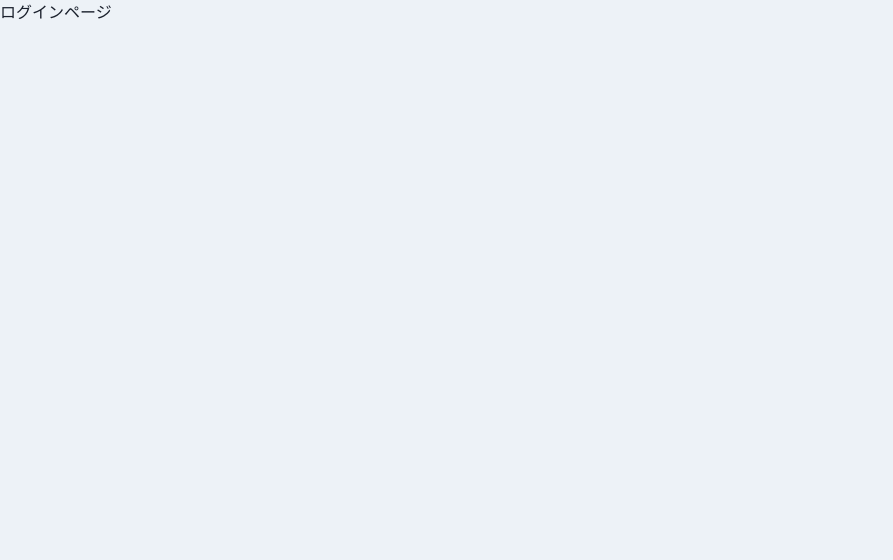
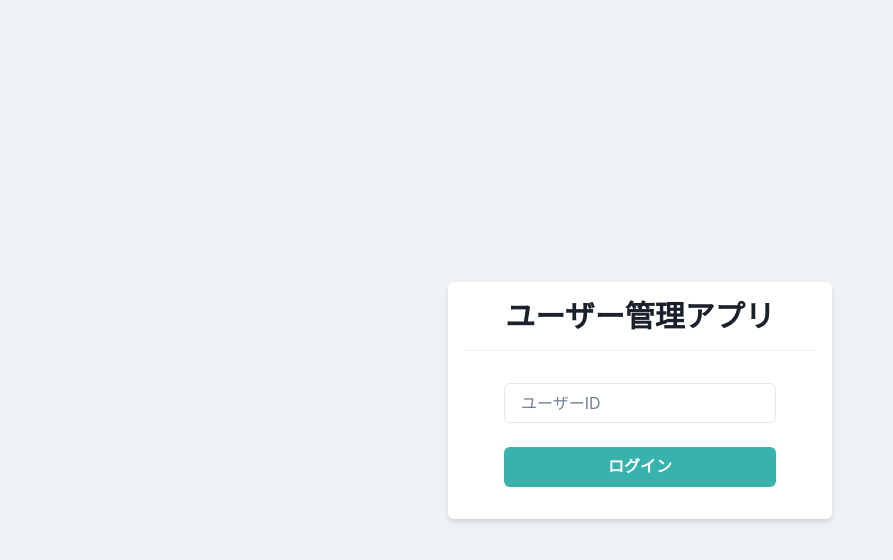
Before and after one commit to takenoko-web/user_management_react, a React (Create React App) app: page / in a window 1280 px wide. Shown: the top 560 px of the page, without its empty margins (0-893 px from the left). Built offline with nearby package versions, Linux system fonts and the light colour scheme.

Commit message:
ログイン機能の実装

```diff
--- a/package.json
+++ b/package.json
@@ -15,6 +15,7 @@
     "@types/react": "^18.0.24",
     "@types/react-dom": "^18.0.8",
     "@types/react-router-dom": "^5.3.3",
+    "axios": "^1.1.3",
     "framer-motion": "^7.6.4",
     "react": "^18.2.0",
     "react-dom": "^18.2.0",
--- /dev/null
+++ b/src/components/atoms/button/PrimaryButton.tsx
@@ -0,0 +1,18 @@
+import { Button } from "@chakra-ui/react";
+import { FC, memo, ReactNode } from "react";
+
+type Props = {
+    children: ReactNode;
+    disabled?: boolean;
+    loading?: boolean;
+    onClick: () => void;
+}
+export const PrimayButton: FC<Props> = memo((props) => {
+    const { children, disabled = false, loading = false, onClick } = props
+    return (
+        <>
+            <Button bg="teal.400" color="white" onClick={onClick}
+                _hover={{ opacity: .8 }} isLoading={loading} disabled={disabled || loading}>{children}</Button>
+        </>
+    )
+})
--- a/src/components/pages/Login.tsx
+++ b/src/components/pages/Login.tsx
@@ -1,9 +1,27 @@
-import { FC, memo } from "react";
+import { Box, Divider, Flex, Heading, Input, Stack } from "@chakra-ui/react";
+import { ChangeEvent, FC, memo, useState } from "react";
+import { useAuth } from "../../hooks/useAuth";
+import { PrimayButton } from "../atoms/button/PrimaryButton";
 
 export const Login: FC = memo(() => {
+    const { login, loading } = useAuth()
+    const [userId, setUserId] = useState('')
+    const onChangeUserId = (e: ChangeEvent<HTMLInputElement>) => setUserId(e.target.value)
+    const onCLickLogin = () => login(userId);
     return (
         <>
-            <p>ログインページ</p>
+            <Flex align="center" justify="center" height="100vh">
+                <Box bg="white" w="sm" p={4} borderRadius="md" shadow="md">
+                    <Heading as="h1" size="lg" textAlign="center">
+                        ユーザー管理アプリ
+                    </Heading>
+                    <Divider my={4} />
+                    <Stack spacing={6} py={4} px={10}>
+                        <Input placeholder="ユーザーID" value={userId} onChange={onChangeUserId} />
+                        <PrimayButton disabled={userId === ""} loading={loading} onClick={onCLickLogin}>ログイン</PrimayButton>
+                    </Stack>
+                </Box>
+            </Flex>
         </>
     );
 });
--- /dev/null
+++ b/src/hooks/useAuth.ts
@@ -0,0 +1,29 @@
+import axios from "axios"
+import { useCallback, useState } from "react"
+import { useNavigate } from "react-router-dom"
+import { User } from "../types/user"
+import { useMessage } from "./useMessage"
+
+export const useAuth = () => {
+    const navigate = useNavigate()
+
+    const { showMessage } = useMessage()
+
+    const [loading, setLoading] = useState(false)
+
+    const login = useCallback((id: string) => {
+        setLoading(true)
+        axios.get<User>(`https://jsonplaceholder.typicode.com/users/${id}`).then((res) => {
+            if (res.data) {
+                showMessage({ title: 'ログインしました', status: 'success' })
+                navigate('/home')
+            } else {
+                showMessage({ title: 'ユーザーが見つかりません', status: 'error' })
+            }
+        }).catch(() => {
+            showMessage({ title: 'ログインできません', status: 'error' })
+        })
+            .finally(() => setLoading(false))
+    }, [navigate, showMessage])
+    return { login, loading }
+}
--- /dev/null
+++ b/src/hooks/useMessage.ts
@@ -0,0 +1,24 @@
+import { useCallback } from "react"
+import { useToast } from "@chakra-ui/react";
+
+type Props = {
+    title: string;
+    status: 'info' | 'warning' | 'success' | 'error';
+
+}
+export const useMessage = () => {
+    const toast = useToast()
+    const showMessage: any = useCallback((props: Props) => {
+        const { title, status } = props
+        toast({
+            title,
+            status,
+            position: 'top',
+            duration: 2000,
+            isClosable: true,
+
+        })
+
+    }, [toast])
+    return { showMessage }
+}
--- /dev/null
+++ b/src/types/user.ts
@@ -0,0 +1,23 @@
+export type User = {
+    id: number;
+    name: string;
+    username: string;
+    email: string;
+    address: {
+        street: string;
+        suite: string;
+        city: string;
+        zipcode: string;
+        geo: {
+            lat: string;
+            lng: string;
+        }
+    },
+    phone: string;
+    website: string;
+    company: {
+        name: string;
+        catchPhrase: string;
+        bs: string;
+    }
+}
```
Also changed, not shown: 1 other file (tests, documents, lock files or other folders).
